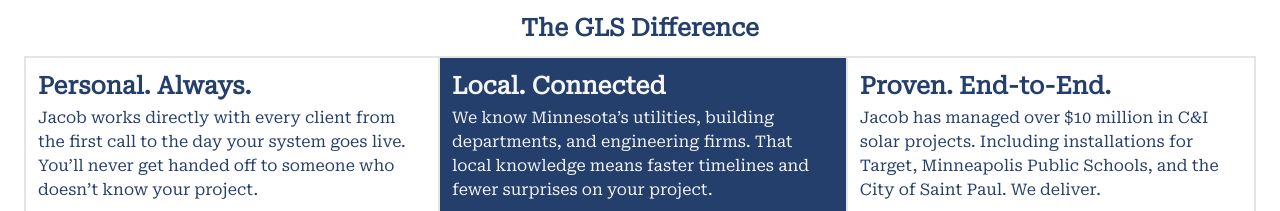
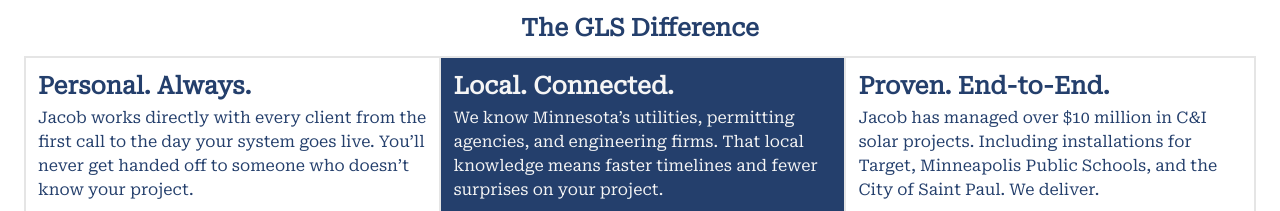
Before and after one commit to AdamWetmore/greatlakesolar, a Next.js app in the folder great-lakes-solar/: page / in a window 1280 px wide. Shown: the part 741-952 px from the top of the page. Built offline with nearby package versions, Linux system fonts and the light colour scheme.

Commit message:
more copy fixes

```diff
--- a/great-lakes-solar/src/pages/index.tsx
+++ b/great-lakes-solar/src/pages/index.tsx
@@ -48,10 +48,10 @@
                             </p>
                         </div>
                         <div className="bg-primary text-accent border-t-2 border-b-2 p-3">
-                            <h2 className="text-left">Local. Connected</h2>
+                            <h2 className="text-left">Local. Connected.</h2>
                             <p className="pt-1">
-                                We know Minnesota’s utilities, building
-                                departments, and engineering firms. That local
+                                We know Minnesota’s utilities, permitting
+                                agencies, and engineering firms. That local
                                 knowledge means faster timelines and fewer
                                 surprises on your project.
                             </p>
```
